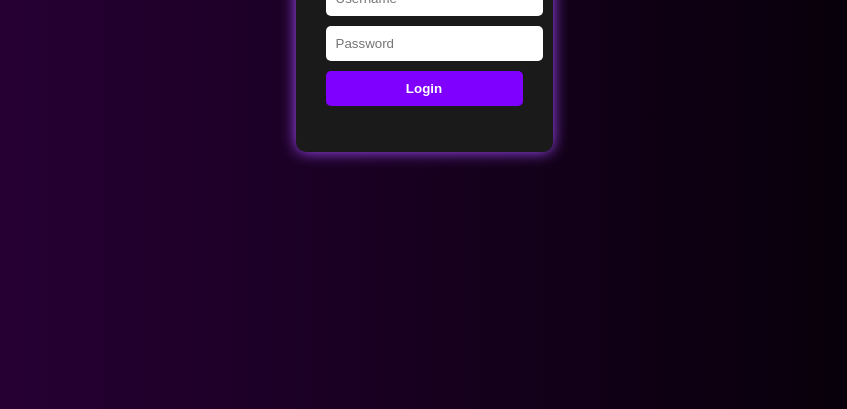
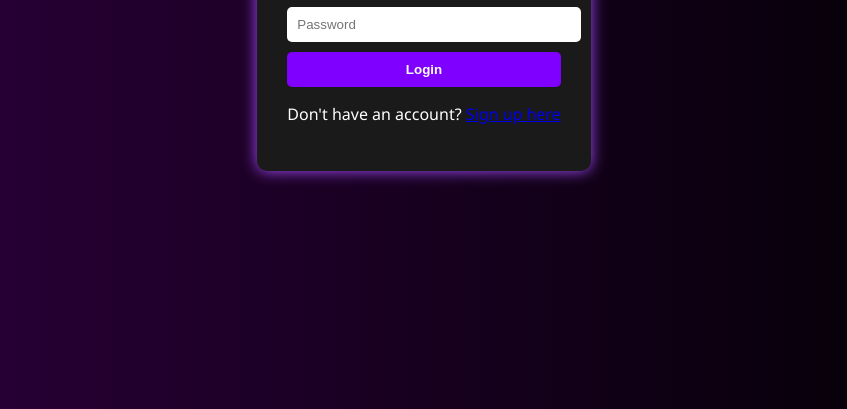
Before and after one commit to BHZALN/XIS-CHAT-NEW, a website: page public/index.html in a window 1280 px wide. Shown: the part 391-800 px from the top of the page, without its empty margins (216-1063 px from the left). Drawn offline with Linux system fonts and the light colour scheme.

Commit message:
Update index.html

```diff
--- a/public/index.html
+++ b/public/index.html
@@ -12,6 +12,7 @@
     <input type="password" id="password" placeholder="Password" required />
     <button onclick="login()">Login</button>
     <p id="error-msg" class="error"></p>
+    <p>Don't have an account? <a href="signup.html">Sign up here</a></p>
   </div>
 
   <script>
```
